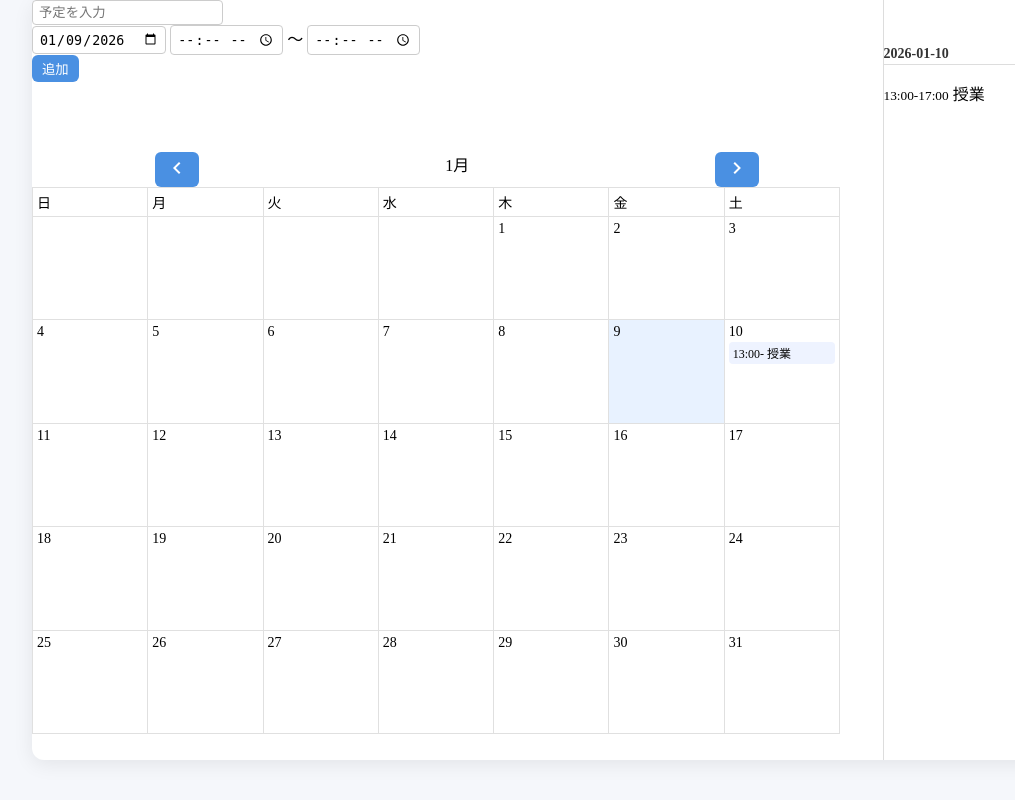
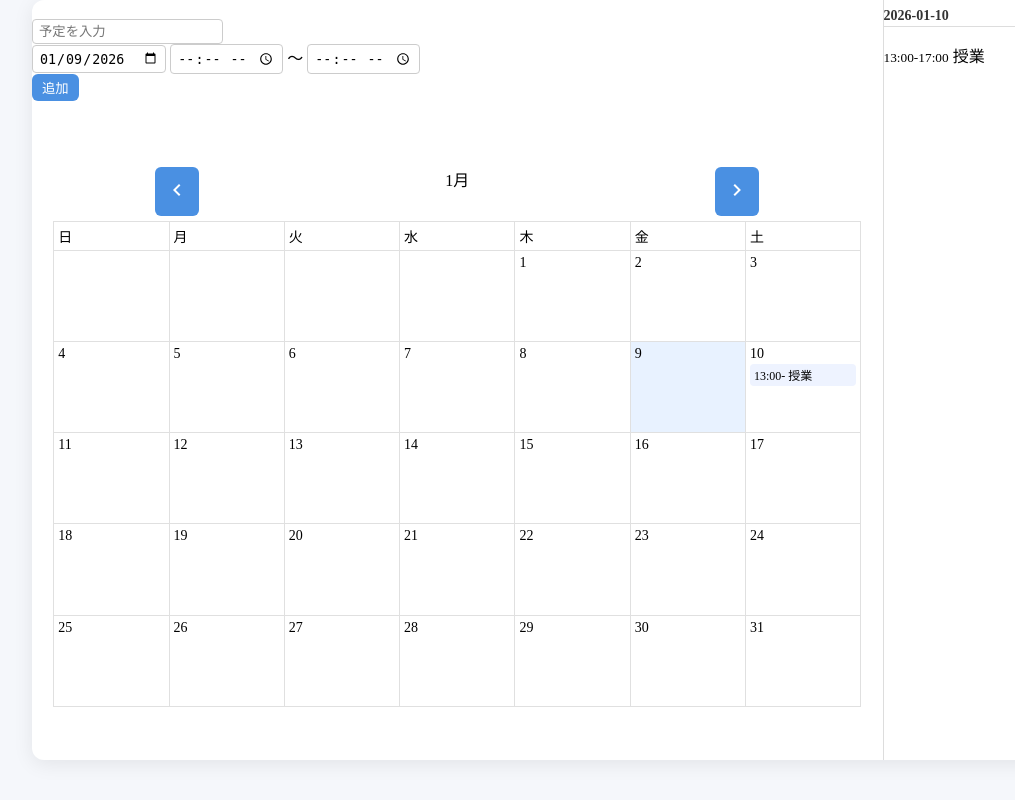
Before and after one commit to ToshikiShitamichi/kadai08-bookmark, a PHP site: page / in a window 1280 px wide. Shown: the whole page, without its empty margins (0-1015 px from the left). Run offline with PHP 8.4, Linux system fonts and the light colour scheme; data comes from the database, SQL or seed files in the repository; a stand-in replaces the project's code that opens the database connection.

Commit message:
カレンダー表示調整

```diff
--- a/main.js
+++ b/main.js
@@ -72,8 +72,12 @@ function create_table(target_day, schedules) {
         const schedule_time_start = schedule.schedule_start.substring(11, 16)
         const schedule_time_end = schedule.schedule_end.substring(11, 16)
 
-        // カレンダーに予定を追加
-        $(`#${schedule_date}`).append(`
+        let current_length = $(`#${schedule_date}`).children(".calender-content").length;
+        console.log(current_length);
+
+        if (current_length < 2) {
+            // カレンダーに予定を追加
+            $(`#${schedule_date}`).append(`
             <p class="calender-content"
                data-title="${schedule.schedule_title}"
                data-date="${schedule_date}"
@@ -82,6 +86,12 @@ function create_table(target_day, schedules) {
                ${schedule_time_start}- ${schedule.schedule_title}
             </p>
         `);
+        } else if (current_length == 2) {
+
+            $(`#${schedule_date}`).append(`
+            <p class="calender-content" style="pointer-events: none;">...</p>
+        `);
+        }
         // 取得した予定が今日以降の場合
         if (schedule_date >= today_string) {
             // 前回の日付と同日じゃない場合
--- a/style.css
+++ b/style.css
@@ -14,7 +14,6 @@ body {
     background: #fff;
     border-radius: 12px;
     box-shadow: 0 4px 20px rgba(0, 0, 0, 0.08);
-
 
     display: flex;
     justify-content: center;
@@ -33,24 +32,36 @@ body {
 
 .schedule-input {
     width: 100%;
-    height: 20%;
+    height: 15%;
 }
 
 .calender {
     width: 100%;
     height: 80%;
+
+    display: flex;
+    flex-direction: column;
+    justify-content: center;
+    align-items: center;
+    gap: 5px;
 }
 
 .calender-month {
+    width: 100%;
+    height: 8%;
+
     display: flex;
     justify-content: space-around;
 }
 
-.calender-select {}
+.calender-select {
+    width: 100%;
+    height: 8%;
+}
 
 .calender-table {
     width: 95%;
-    height: 90%;
+    height: 80%;
 
     table-layout: fixed;
     border-collapse: collapse;
@@ -69,8 +80,8 @@ body {
 }
 
 .calender-td {
-  position: relative;
-  overflow: hidden;
+    position: relative;
+    overflow: hidden;
 }
 
 .weekday th {
@@ -113,13 +124,12 @@ body {
 
     display: flex;
     flex-direction: column;
-    justify-content: center;
     align-items: center;
 }
 
 .login-area {
     width: 100%;
-    height: 10%;
+    height: 8%;
 }
 
 .schedule {
```
